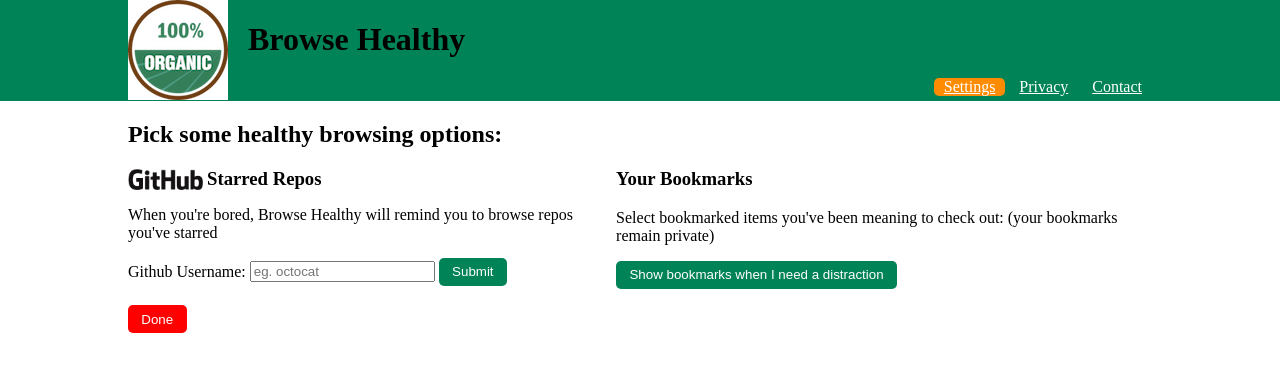
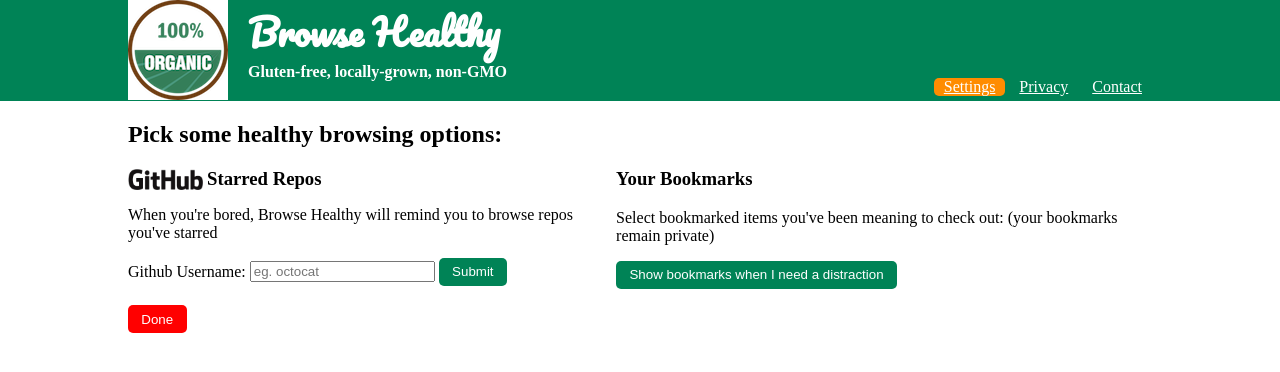
Before and after one commit to jogjayr/productivity, a browser extension: page chrome/app/settings.html in a window 1280 px wide. Drawn offline with nearby package versions, Linux system fonts and the light colour scheme; files that its build step writes are made by us from their sources.

Commit message:
Fix settings title

```diff
--- a/chrome/app/settings.html
+++ b/chrome/app/settings.html
@@ -20,7 +20,10 @@
     <div class="container">
         <header class='title-bar'>
             <img class='title-img' src="images/organic-100.png" alt="">
-            <h1 class=''>Browse Healthy</h1>
+            <div class="header-text">
+                <h1 class='header-title'>Browse Healthy</h1>
+                <h4 class='header-subtitle'>Gluten-free, locally-grown, non-GMO</h4>
+            </div>
             <nav class='page-nav'>
                 <ul>
                     <li class='current'><a href="/settings.html">Settings</a></li>
```
